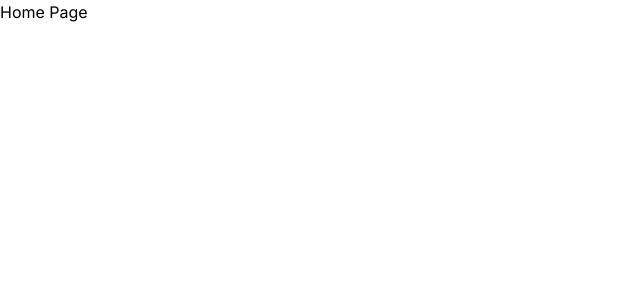
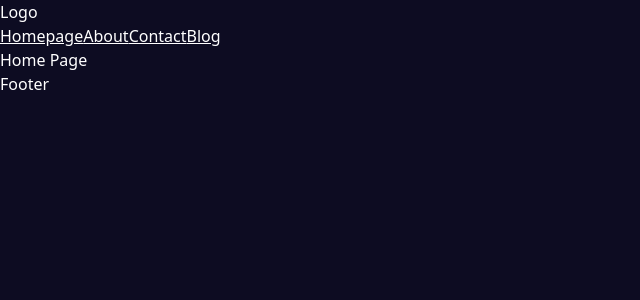
Before and after one commit to abhiraj860/fiddle, a Next.js app in the folder next-app/: page / in a window 1280 px wide. Shown: the top 300 px of the page, without its empty margins (0-640 px from the left). Built offline with nearby package versions, Linux system fonts and the light colour scheme.

Commit message:
add links

```diff
--- /dev/null
+++ b/next-app/app/error.tsx
@@ -0,0 +1,6 @@
+"use client"
+export default function ErrorPage() {
+    return <div>
+        Error Page
+    </div>
+}
--- a/next-app/app/layout.tsx
+++ b/next-app/app/layout.tsx
@@ -1,8 +1,8 @@
 import type { Metadata } from "next";
-import { Inter } from "next/font/google";
 import "./globals.css";
+import Navbar from "@/components/navbar/Navbar";
+import Footer from "@/components/footer/Footer";
 
-const inter = Inter({ subsets: ["latin"] });
 
 export const metadata: Metadata = {
 	title: "Create Next App",
@@ -16,7 +16,11 @@ export default function RootLayout({
 }>) {
 	return (
 		<html lang="en">
-      <body className={inter.className}>{children}</body>
+			<body className="bg-bgcolor text-textcolor">
+				<Navbar />
+				{children}
+				<Footer />
+			</body>
 		</html>
 	);
 }
--- /dev/null
+++ b/next-app/app/loading.tsx
@@ -0,0 +1,5 @@
+export default function LoadingPage() {
+    return <div>
+        Loading....
+    </div>
+}
--- /dev/null
+++ b/next-app/app/not-found.tsx
@@ -0,0 +1,10 @@
+import Link from "next/link";
+
+export default function NotFound() {
+	return (
+		<div>
+			<div>Not Found page</div>
+			<div><Link href="/" className="underline"> Go back to home page</Link></div>
+		</div>
+	);
+}
--- a/next-app/app/page.tsx
+++ b/next-app/app/page.tsx
@@ -1,3 +1,3 @@
 export default function HomePage() {
-	return <div>Home Page</div>;
+  return <div>Home Page</div>;
 }
--- /dev/null
+++ b/next-app/components/footer/Footer.tsx
@@ -0,0 +1,3 @@
+export default function Footer() {
+	return <div>Footer</div>;
+}
--- /dev/null
+++ b/next-app/components/navbar/Navbar.tsx
@@ -0,0 +1,12 @@
+import NavLink from "./links/Link";
+
+export default function Navbar() {
+	return (
+		<div>
+			<div>Logo</div>
+            <div>
+               <NavLink />
+            </div>
+		</div>
+	);
+}
--- /dev/null
+++ b/next-app/components/navbar/links/Link.tsx
@@ -0,0 +1,31 @@
+import Link from "next/link";
+
+export default function NavLink() {
+	const links = [
+		{
+			title: "Homepage",
+			link: "/",
+		},
+		{
+			title: "About",
+			link: "/about",
+		},
+		{
+			title: "Contact",
+			link: "/contact",
+		},
+		{
+			title: "Blog",
+			link: "/blog",
+		},
+	];
+	return (
+		<div>
+			{links.map((value) => (
+				<Link href={value.link} key={value.title} className="underline">
+					{value.title}
+				</Link>
+			))}
+		</div>
+	);
+}
--- a/next-app/tailwind.config.ts
+++ b/next-app/tailwind.config.ts
@@ -7,6 +7,13 @@ const config: Config = {
 		"./app/**/*.{js,ts,jsx,tsx,mdx}",
 	],
 	theme: {
+		colors: {
+			bgcolor: "#0d0c22",
+			bgsoftcolor: "#2d2b42",
+			textcolor: "white",
+			textsoftcolor: "#e5e5e5",
+			btncolor: "#3673fd",
+		},
 		extend: {
 			backgroundImage: {
 				"gradient-radial": "radial-gradient(var(--tw-gradient-stops))",
```
Lines whose indentation alone changed are shown as unchanged.
